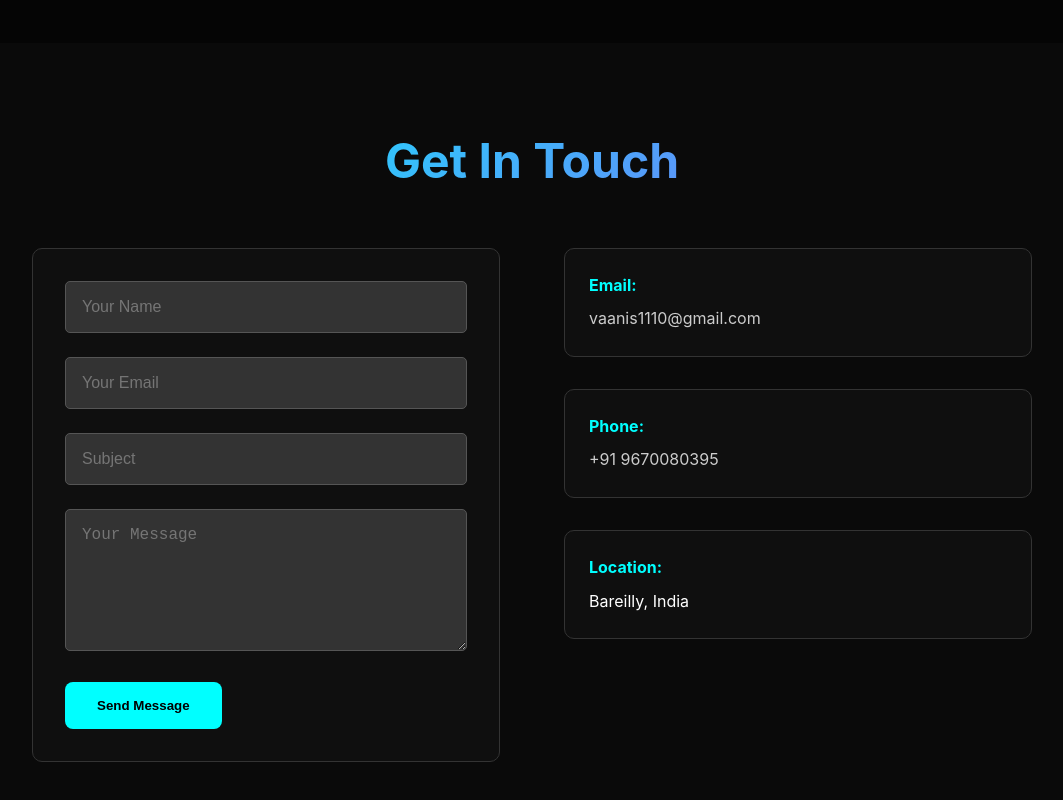
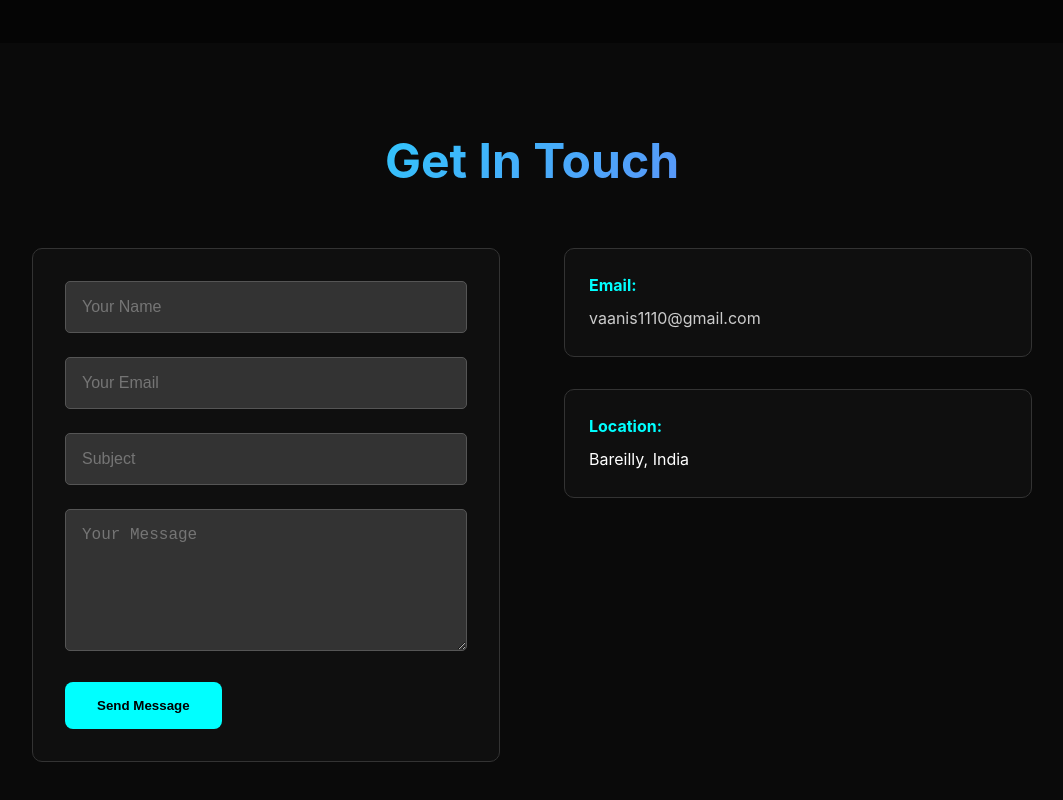
Before and after one commit to vaanis11/My-Portfolio, a plain HTML site: page index.html in a window 1280 px wide. Shown: the part 4569-5369 px from the top of the page, without its empty margins (108-1171 px from the left). Drawn offline with Linux system fonts and the light colour scheme.

Commit message:
Add files via upload

```diff
--- a/index.html
+++ b/index.html
@@ -256,10 +256,6 @@
                         <a href="mailto:vaanis1110@gmail.com">vaanis1110@gmail.com</a>
                     </div>
                     <div class="contact-item">
-                        <strong>Phone:</strong>
-                        <a href="tel:+919670080395">+91 9670080395</a>
-                    </div>
-                    <div class="contact-item">
                         <strong>Location:</strong>
                         <span>Bareilly, India</span>
                     </div>
```
